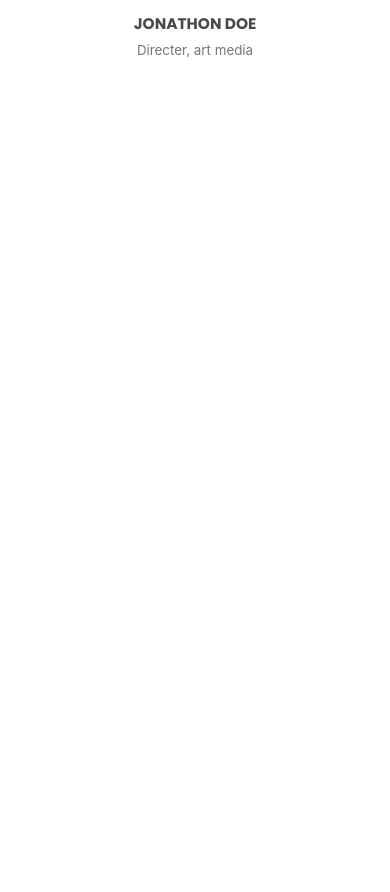
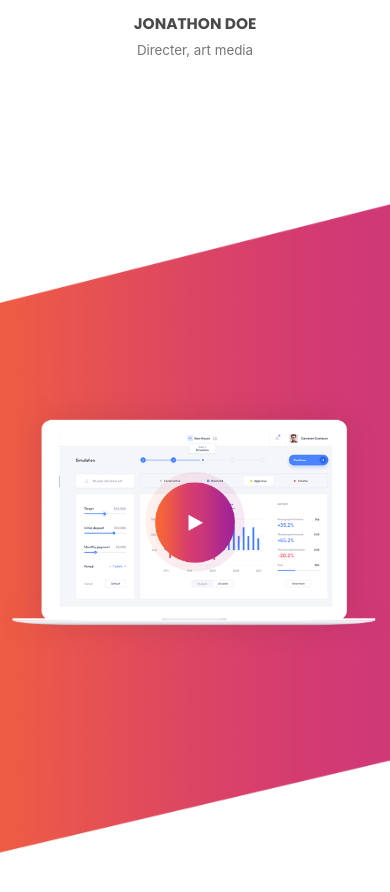
Before and after one commit to KeyToTech/StandupBotLanding, a React (Create React App) app: page / in a window 390 px wide. Shown: the part 5800-6692 px from the top of the page. Before the commit the page ends 5865 px from the top, so only its background shows below. Built offline with nearby package versions, Linux system fonts and the light colour scheme.

Commit message:
Made scaling for section video.

```diff
--- a/src/App.js
+++ b/src/App.js
@@ -23,8 +23,8 @@ class App extends Component {
         <AboutMg />
         <FeatoreApp />
         <Testimonial />
-        {/* <Video />
-        <Pricing />
+        <Video />
+        {/* <Pricing />
         <Team />
         <ContactUs />
         <Question />
--- a/src/section-video/video.css
+++ b/src/section-video/video.css
@@ -1,9 +1,10 @@
 .sn-v {
     height: 817px;
-    width: 1220px;
+    max-width: 1220px;
     margin: 0 auto;
     position: relative;
     margin-top: 190px;
+    margin-bottom: 200px;
 }
 
 .bg-sn-v {
@@ -33,24 +34,95 @@
     height: 176px;
     width: 176px;
     z-index: 2;
+    position: relative;
 }
 
 .bg-f-pl {
     position: absolute;
+    width: 100%;
 }
 
 .bg-s-pl {
     position: absolute;
+    width: 80%;
     top: 50%;
+    margin-top: -40%;
     left: 50%;
-    margin-top: -67.5px;
-    margin-left: -67.5px;
+    margin-left: -40%;
 }
 
 .icon-play {
     position: absolute;
+    width: 15%;
     top: 50%;
+    margin-top: -7.5%;
     left: 50%;
-    margin-top: -13.5px;
-    margin-left: -12.5px;
+    margin-left: -7.5%;
 }
+
+@media screen and (max-width: 1366px) {
+    .sn-v {
+        height: 680px;
+    }
+    .img-v {
+        width: 1000px;
+    }
+    .bg-sn-v {
+        width: 931px;
+        margin-left: -465.5px;
+    }
+}
+
+@media screen and (max-width: 1280px) {
+    .sn-v {
+        height: 605px;
+    }
+    .img-v {
+        width: 900px;
+    }
+    .bg-sn-v {
+        width: 831px;
+        margin-left: -415.5px;
+    }
+}
+
+@media screen and (max-width: 1024px) {
+    .sn-v {
+        height: 535px;
+    }
+    .img-v {
+        width: 800px;
+    }
+    .bg-sn-v {
+        width: 731px;
+        margin-left: -365.5px;
+    }
+}
+
+@media screen and (max-width: 768px) {
+    .sn-v {
+        height: 535px;
+    }
+    .img-v {
+        width: 100%;
+    }
+    .bg-sn-v {
+        width: 1200px;
+        top: -180px;
+        left: -150px;
+        margin-left: 0;
+    }
+}
+
+@media screen and (max-width: 480px) {
+    .bg-sn-v {
+        width: 1000px;
+        top: -120px;
+        left: -150px;
+        margin-left: 0;
+    }
+    .player-container {
+        height: 100px;
+        width: 100px;
+    }
+}
```
